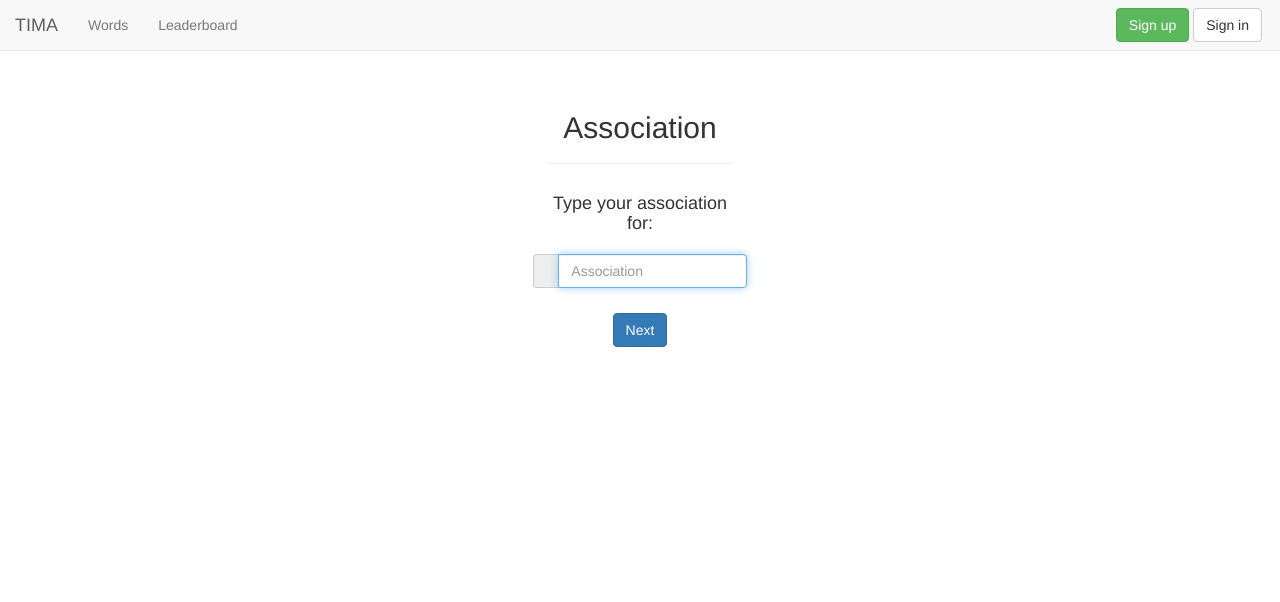
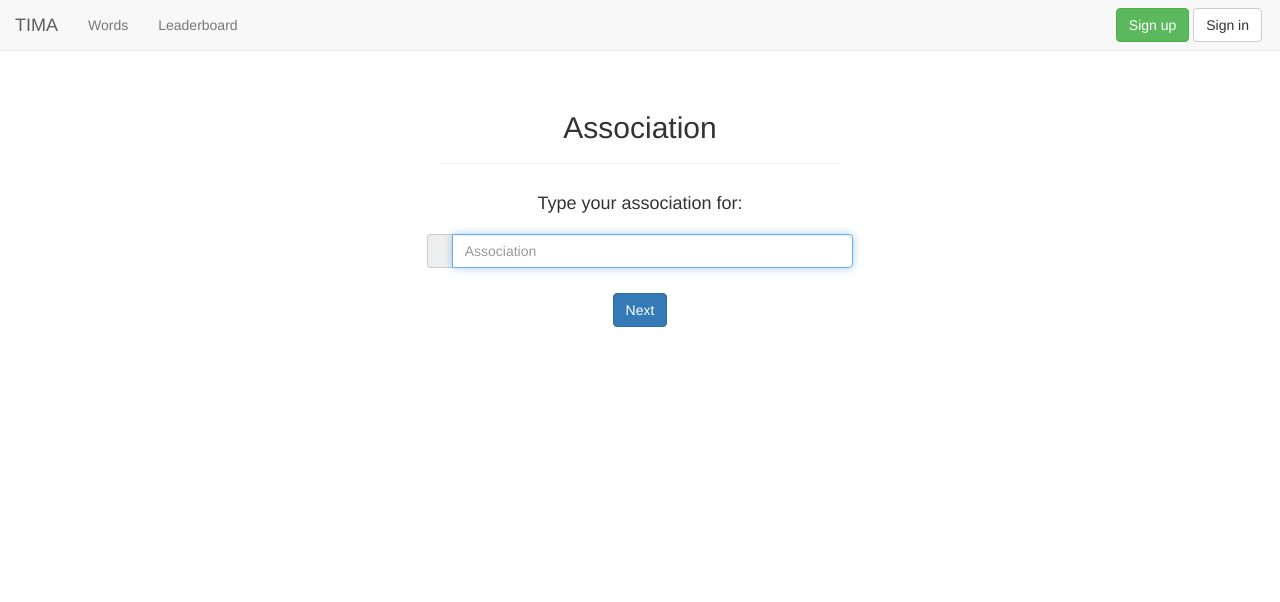
Before and after one commit to Tima-Is-My-Association/TIMA, a Django app: template templates/tima/association/association.html in a window 1280 px wide. Shown: the top 602 px of the page. Run offline with Django 3.2, Linux system fonts and the light colour scheme; the template is opened without the code that fills it: values that come from a table or form of the project are taken from there, others are empty; parts of the project's set-up code (start-up, migrations or seed data) failed here and were passed over; some libraries are stand-ins or nearby versions.

Commit message:
Some styling.

```diff
--- a/association/views/words.py
+++ b/association/views/words.py
@@ -8,7 +8,7 @@ def words(request):
     o = request.GET.get('o') if 'o' in request.GET else 'name'
     l = request.GET.get('l')
 
-    word_list = Word.objects.all().annotate(c=Count('word')).order_by(o)
+    word_list = Word.objects.all().annotate(c=Count('word')).order_by(o, 'name')
     if l:
         lang = get_object_or_404(Language, code=l)
         word_list = word_list.filter(languages=lang)
--- a/templates/tima/association/association.html
+++ b/templates/tima/association/association.html
@@ -2,14 +2,14 @@
 
 {% block content %}
 <div class="row">
-    <div class="col-md-2 col-md-offset-5">
+    <div class="col-md-4 col-md-offset-4">
         <div class="page-header">
             <h2 class="text-center">Association</h2>
         </div>
     </div>
 </div>
 <div class="row">
-    <div class="col-md-2 col-md-offset-5">
+    <div class="col-md-4 col-md-offset-4">
         <h4 class="text-center">Type your association for:</h4>
         <h3 class="text-center">{{ word }}</h3>
 
```
